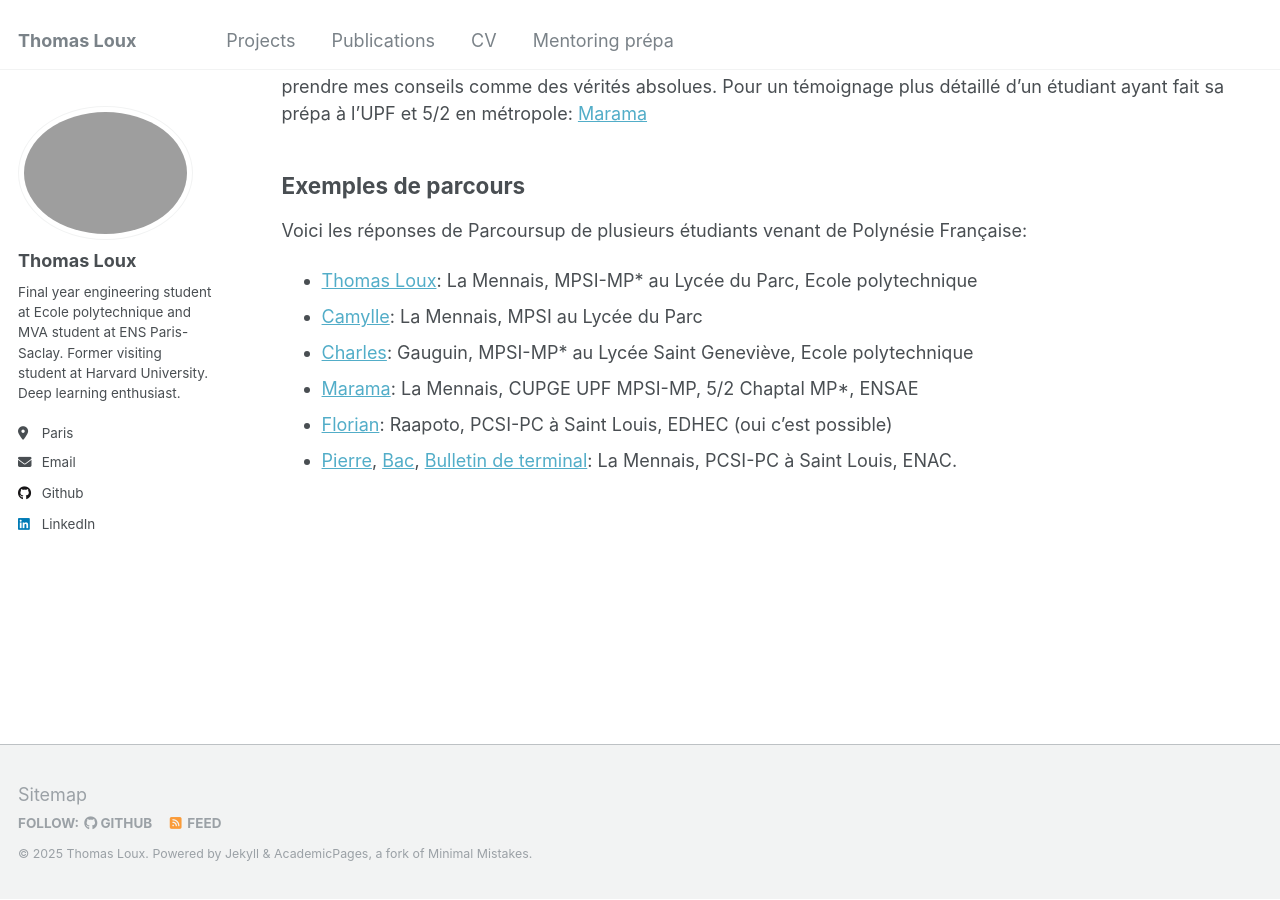
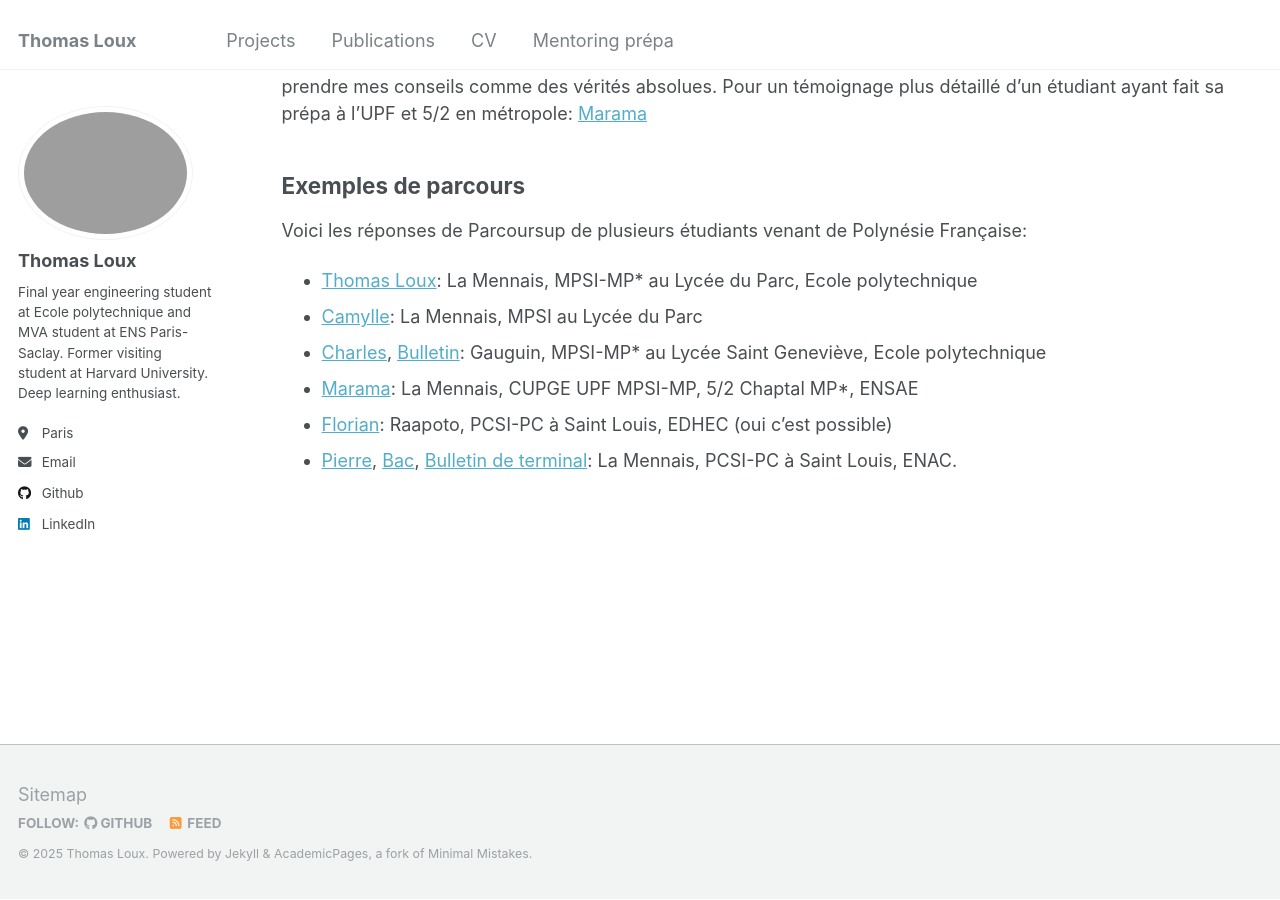
Before and after one commit to thomasloux/thomasloux.github.io, a Jekyll site: the page built from _pages/prepa.md, in a window 1280 px wide and 900 px high, scrolled down 2050 px. Built offline with Jekyll 4.4.1, drawn with Linux system fonts in a browser that asks for light colours.

Commit message:
bulletin

```diff
--- a/_pages/prepa.md
+++ b/_pages/prepa.md
@@ -48,7 +48,7 @@ Pour un témoignage plus détaillé d'un étudiant ayant fait sa prépa à l'UPF
 Voici les réponses de Parcoursup de plusieurs étudiants venant de Polynésie Française:
 - [Thomas Loux](/files/prepa/loux/parcoursup.pdf): La Mennais, MPSI-MP* au Lycée du Parc, Ecole polytechnique
 - [Camylle](/files/prepa/camylle/parcoursup.pdf): La Mennais, MPSI au Lycée du Parc
-- [Charles](/files/prepa/charles/parcoursup.pdf): Gauguin, MPSI-MP* au Lycée Saint Geneviève, Ecole polytechnique
+- [Charles](/files/prepa/charles/parcoursup.pdf), [Bulletin](/files/prepa/charles/bulletin.pdf): Gauguin, MPSI-MP* au Lycée Saint Geneviève, Ecole polytechnique
 - [Marama](/files/prepa/marama/parcoursup.pdf): La Mennais, CUPGE UPF MPSI-MP, 5/2 Chaptal MP*, ENSAE
 - [Florian](/files/prepa/florian/parcoursup.pdf): Raapoto, PCSI-PC à Saint Louis, EDHEC (oui c'est possible)
 - [Pierre](/files/prepa/pierre/parcoursup.pdf), [Bac](/files/prepa/pierre/bac.pdf), [Bulletin de terminal](/files/prepa/pierre/bulletin.pdf): La Mennais, PCSI-PC à Saint Louis, ENAC.
```
Also changed, not shown: 1 other file.
